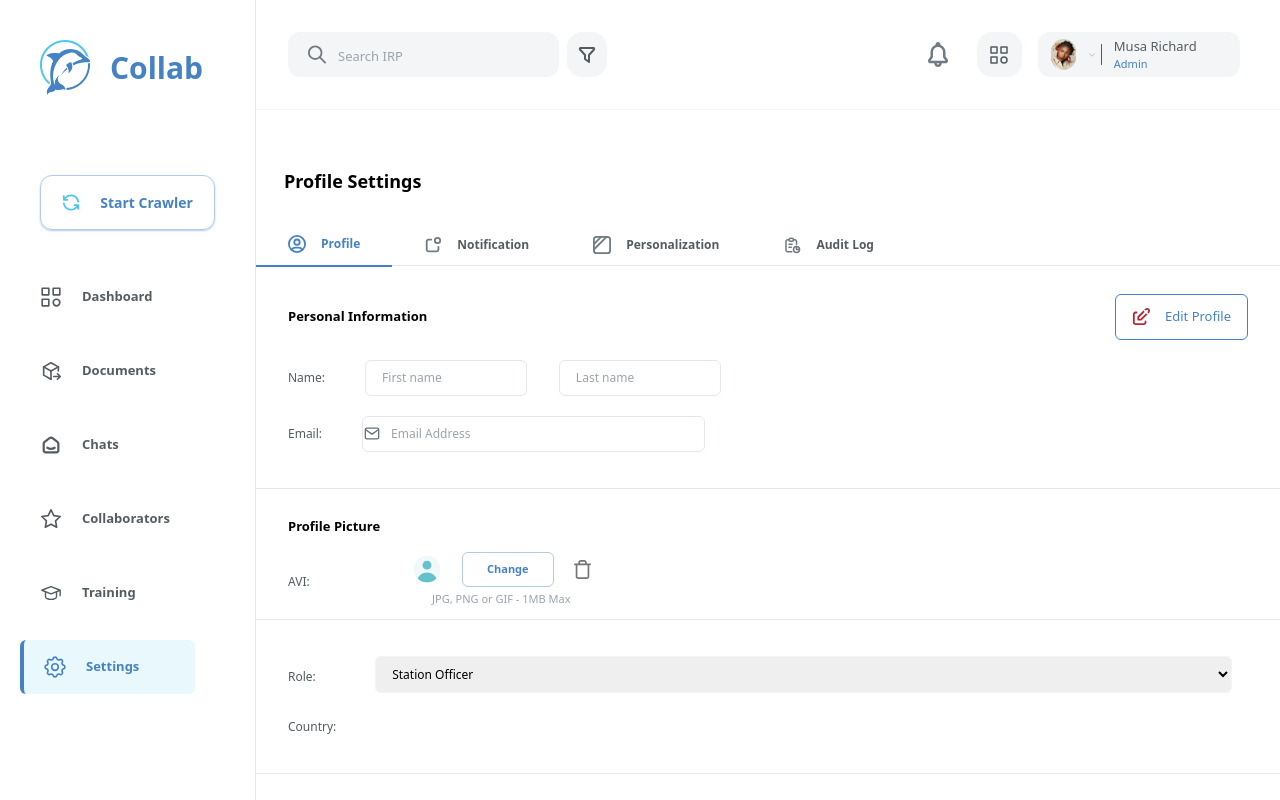
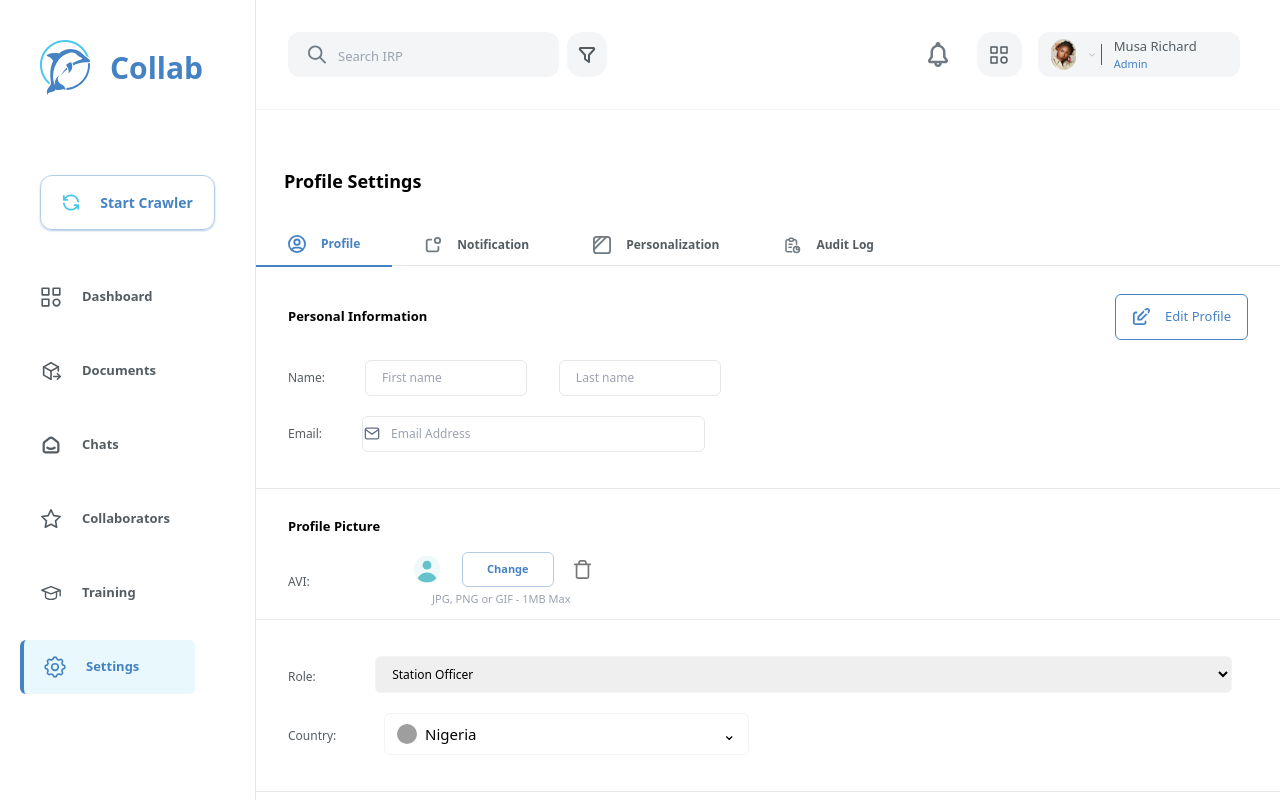
Before and after one commit to Project-Bourne/fe-un, a Next.js app: page /settings/profile in a window 1280 px wide. Built offline with nearby package versions, Linux system fonts and the light colour scheme; grey boxes are pictures that could not be loaded; what vmsg would draw is missing.

Commit message:
UPDATED: DropdownWithFlag Component && /settings/profile UI

```diff
--- a/src/pages/settings/components/View2/index.tsx
+++ b/src/pages/settings/components/View2/index.tsx
@@ -6,6 +6,8 @@
 
 const View2 = () => {
   const router = useRouter();
+
+  const countries = require("@/utils/countries.json");
 
   const [country, setCountry] = useState(null);
   const [role, setRole] = useState("");
@@ -77,12 +79,12 @@
           </label>
         </div>
 
-        {/* <DropdownWithFlag
-            data={countries}
-            selectItem={setCountry}
-            className='text-[12px] text-black border-[1.5px] rounded-md py-2 px-7  w-[38%]'
-            style={"w-[38%] mx-4"}
-        /> */}
+        <DropdownWithFlag
+          data={countries}
+          selectItem={setCountry}
+          className="text-[12px] text-black border-[1.5px] rounded-md py-2 px-7  w-[38%]"
+          style={"w-[38%] mx-4"}
+        />
       </div>
     </div>
   );
```
Also changed, not shown: src/assets/icons/edit.svg, 1 other file (tests, documents, lock files or other folders).
